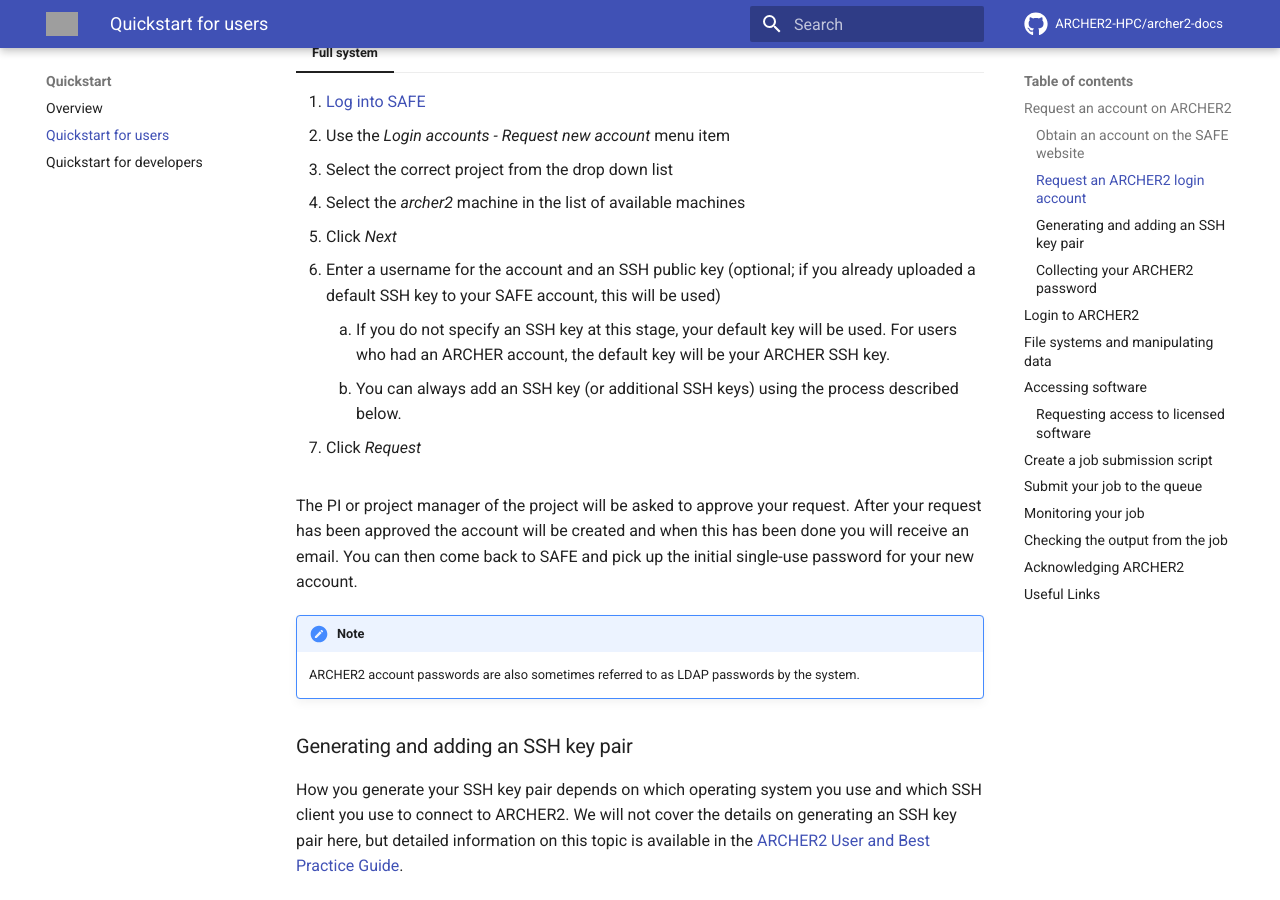
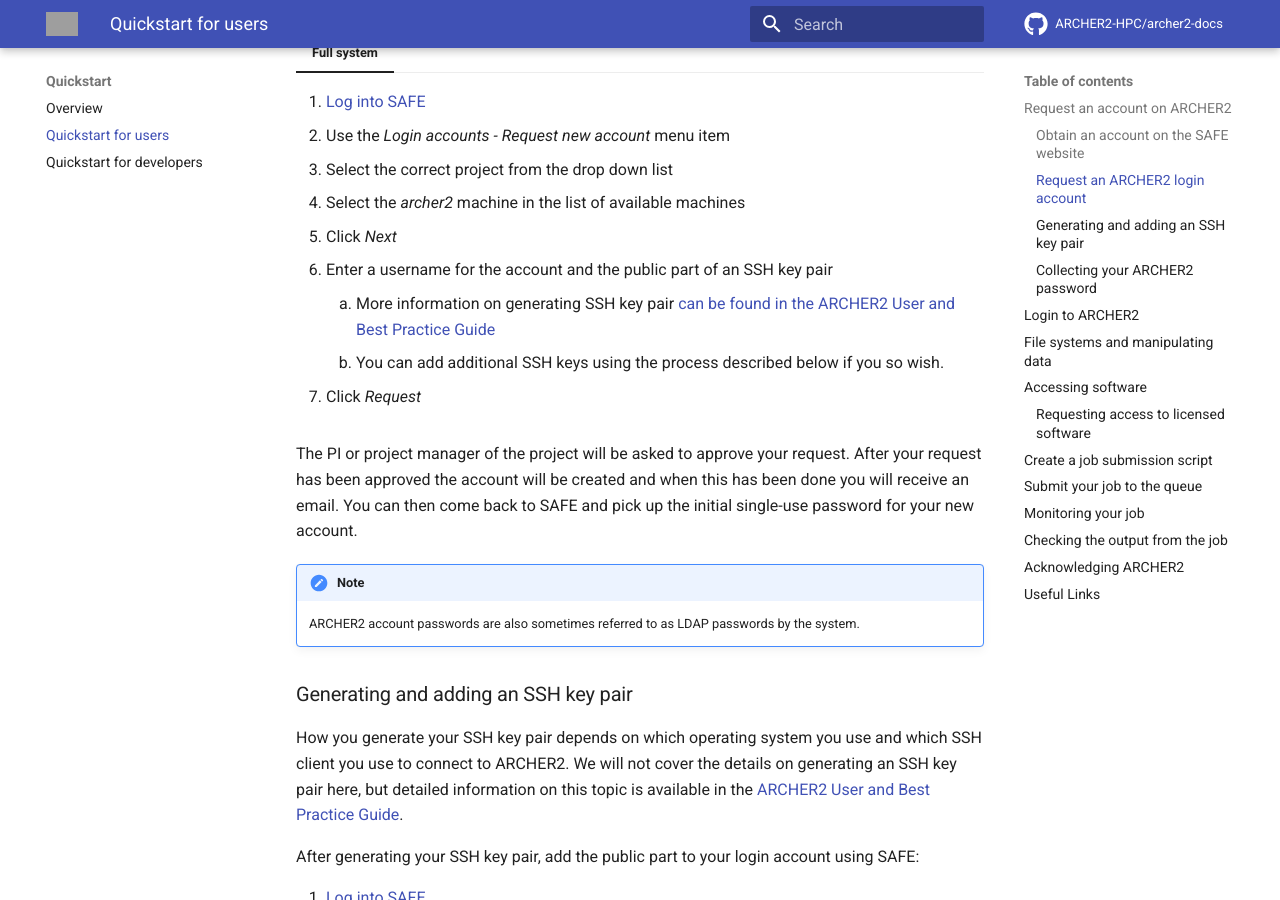
Before and after one commit to ARCHER2-HPC/archer2-docs, an MkDocs documentation site: the page built from docs/quick-start/quickstart-users.md, in a window 1280 px wide and 900 px high, scrolled down 1168 px. Built offline with MkDocs 1.6.1 and Material for MkDocs 9.7.7, drawn with Linux system fonts in a browser that asks for light colours; comment, search, counter and statistics services are not loaded; grey boxes are pictures that could not be loaded.

Commit message:
Update quickstart-users.md
Tweaked wording per Andy's suggestions

```diff
--- a/docs/quick-start/quickstart-users.md
+++ b/docs/quick-start/quickstart-users.md
@@ -50,10 +50,9 @@
     3.  Select the correct project from the drop down list
     4.  Select the *archer2* machine in the list of available machines
     5.  Click *Next*
-    6.  Enter a username for the account and an SSH public key (optional; if you already uploaded a default SSH key to your SAFE account, this will be used)
-        1.  If you do not specify an SSH key at this stage, your default key will be used. For users who had an ARCHER
-            account, the default key will be your ARCHER SSH key.
-        2.  You can always add an SSH key (or additional SSH keys) using the process described below.
+    6.  Enter a username for the account and the public part of an SSH key pair
+        1.  More information on generating SSH key pair [can be found in the ARCHER2 User and Best Practice Guide](https://docs.archer2.ac.uk/user-guide/connecting/#ssh-key-pairs)
+        2.  You can add additional SSH keys using the process described below if you so wish.
     7.  Click *Request*
 
 The PI or project manager of the project will be asked to approve your
```
